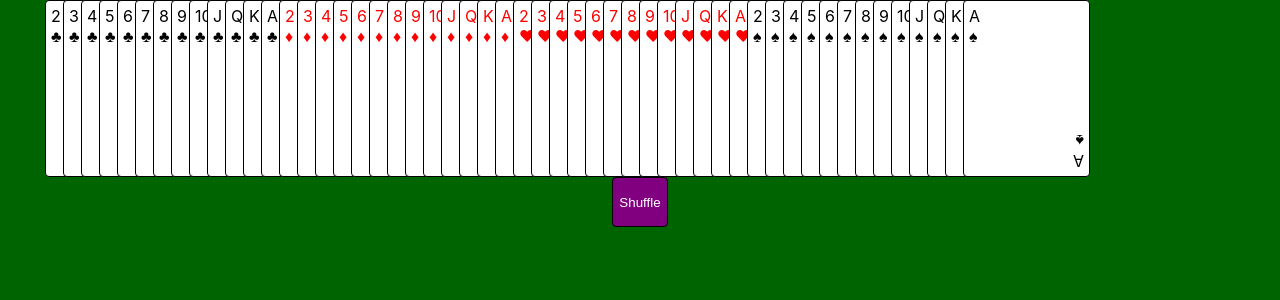
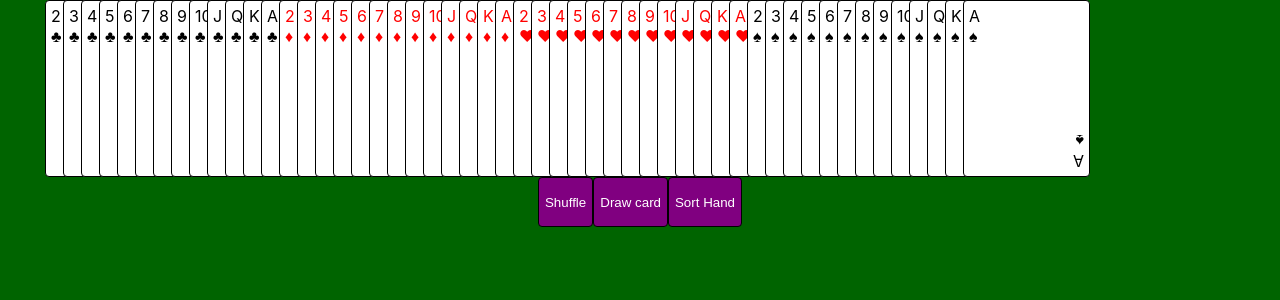
Before and after one commit to NapperJLG/deck-of-cards, a React (Create React App) app: page / in a window 1280 px wide. Shown: the top 300 px of the page. Built offline with nearby package versions, Linux system fonts and the light colour scheme.

Commit message:
draw cards and sort drawn hand into suits

```diff
--- a/src/App.tsx
+++ b/src/App.tsx
@@ -1,13 +1,18 @@
 import React, { useEffect, useState } from 'react';
-import Deck from './components/deck'
+import CardPile from './components/cardPile'
 import { CardProps } from './components/card'
 import Button from './components/button'
 
 function App() {
 
   const [deck, setDeck] = useState<CardProps[]>([])
+  const [hand, setHand] = useState<CardProps[]>([])
 
   useEffect(() => {
+    createDeck()
+  }, [])
+
+  const createDeck = () => {
     const suits = ['clubs', 'diamonds', 'hearts', 'spades']
     const values = ['2', '3', '4', '5', '6', '7', '8', '9', '10', 'J', 'Q', 'K', 'A']
     const tempDeck = []
@@ -21,10 +26,12 @@ function App() {
 
     const indexedDeck = tempDeck.map((card, i) => { return { ...card, index: i } })
     setDeck(indexedDeck)
-  }, [])
+
+    return indexedDeck
+  }
 
   const shuffleDeck = () => {
-    let array = deck
+    let array = createDeck()
     let currentIndex = array.length, randomIndex;
 
     while (currentIndex !== 0) {
@@ -36,12 +43,37 @@ function App() {
         array[randomIndex], array[currentIndex]];
     }
     setDeck([...array])
+    setHand([])
+  }
+
+  const drawCard = () => {
+    let tempDeck = deck
+    let tempHand = hand
+
+    var element = tempDeck[tempDeck.length - 1];
+    if (deck.length > 0) {
+      tempDeck.splice(tempDeck.length - 1, 1);
+      tempHand.push(element);
+
+    }
+
+    setDeck([...tempDeck])
+    setHand([...tempHand])
+  }
+
+  const sortHand = () => {
+    const tempHand = hand
+    tempHand.sort((a, b) => a.index - b.index).map((card, index, array) => card.value)
+    setHand([...tempHand])
   }
 
   return (
     <div className="App">
-      <Deck deck={deck} />
+      <CardPile cards={deck} />
       <Button onClick={() => shuffleDeck()}>Shuffle</Button>
+      <Button onClick={() => drawCard()}>Draw card</Button>
+      <Button onClick={() => sortHand()}>Sort Hand</Button>
+      <CardPile cards={hand} />
     </div>
   );
 }
--- a/src/components/deck/index.tsx
+++ b/src/components/cardPile/index.tsx
@@ -2,15 +2,15 @@ import React from 'react';
 import Card, { CardProps } from '../card'
 import Container from './style'
 
-const Deck = (props: { deck: CardProps[] }) => {
+const CardPile = (props: { cards: CardProps[] }) => {
 
   return (
     <React.Fragment>
       <Container>
-        {props.deck.map((card) => <Card index={card.index} value={card.value} suit={card.suit} />)}
+        {props.cards.map((card) => <Card index={card.index} value={card.value} suit={card.suit} />)}
       </Container>
     </React.Fragment>
   )
 }
 
-export default Deck
+export default CardPile
```
Also changed, not shown: src/components/cardPile/style.ts (renamed from src/components/deck/style.ts).
